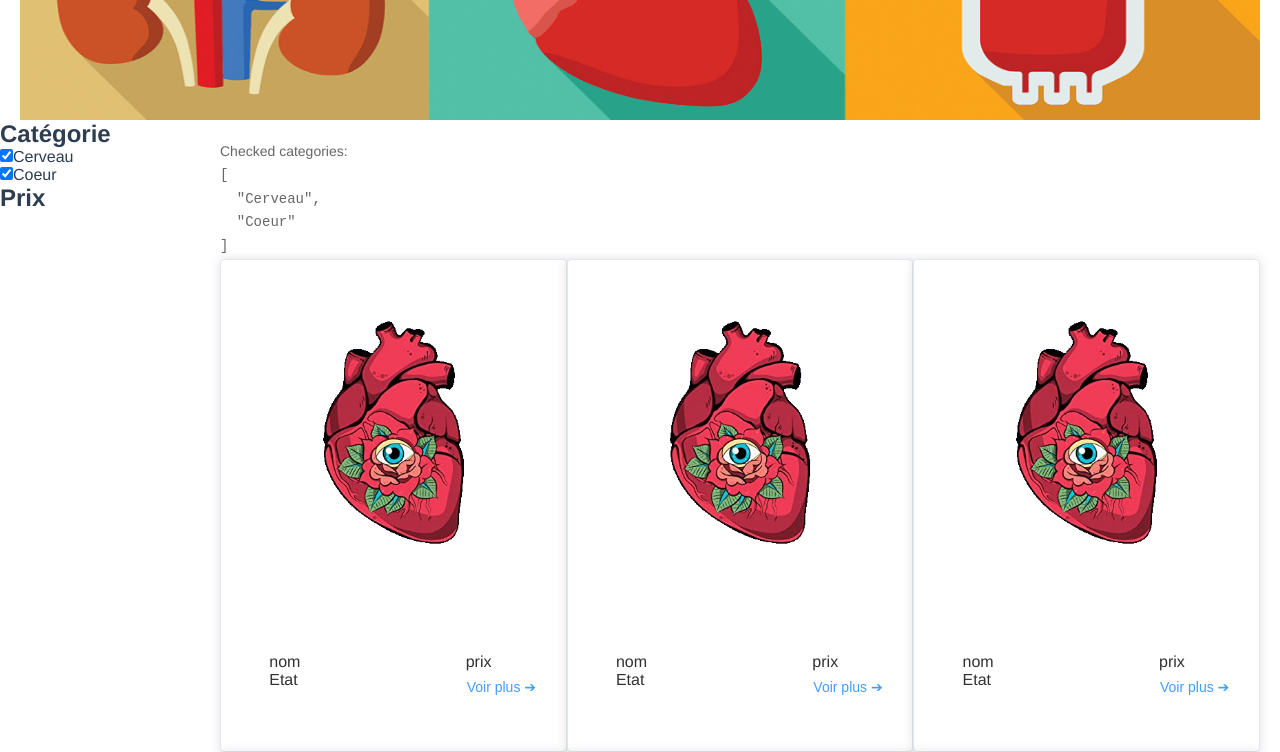
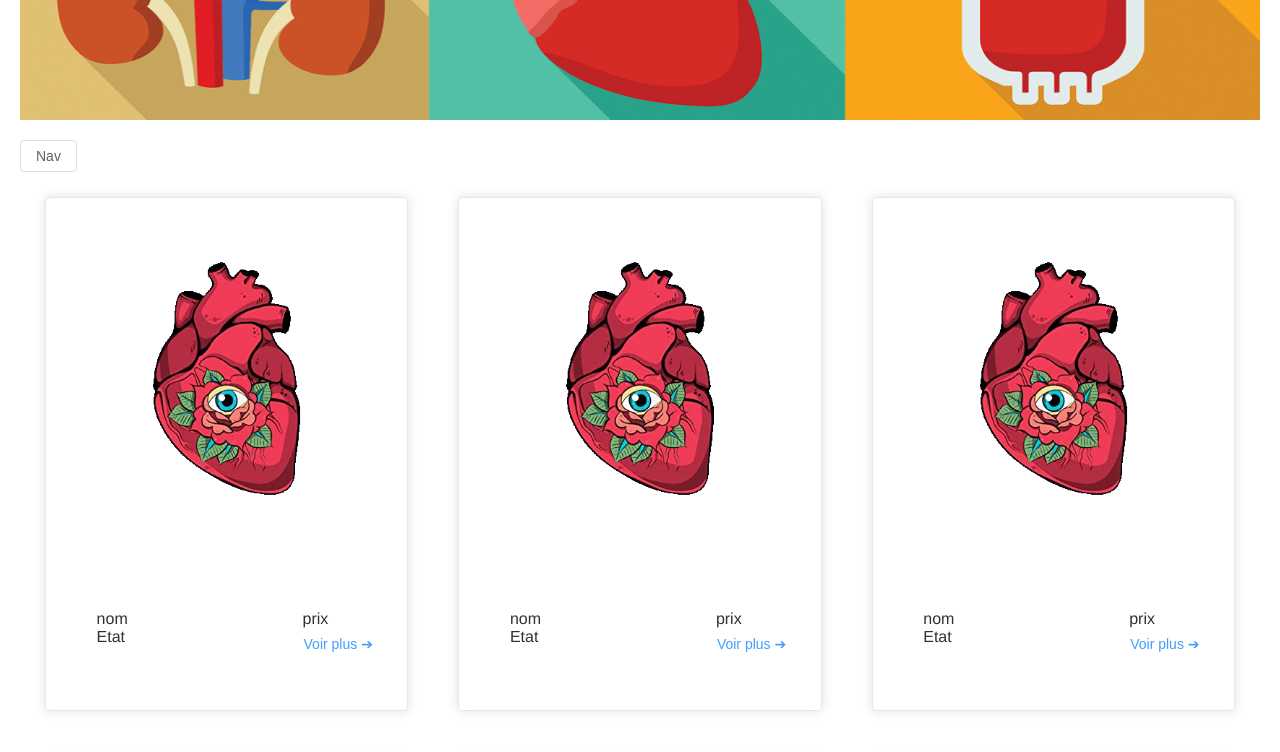
Before and after one commit to i5-650/Organ-ized, a Vue app in the folder front-organ-ized/: page / in a window 1280 px wide. Shown: the part 500-1252 px from the top of the page. Built offline with nearby package versions, Linux system fonts and the light colour scheme.

Commit message:
Filters, sideNav, ArticlesCard was added to the project

```diff
--- a/front-organ-ized/src/main.js
+++ b/front-organ-ized/src/main.js
@@ -1,5 +1,7 @@
 import { createApp } from 'vue'
 import App from './App.vue'
+import ElementPlus from 'element-plus'
+import 'element-plus/dist/index.css'
 import { router } from './routes'
 
-createApp(App).use(router).mount('#app')
+createApp(App).use(router).use(ElementPlus).mount('#app')
--- a/front-organ-ized/src/pages/Home.vue
+++ b/front-organ-ized/src/pages/Home.vue
@@ -7,29 +7,49 @@
                     <h1 id="titre"> Collectionneur d'organes humain</h1>
                 </div>
             </el-header>
+
             <el-container>
-                <el-aside width="200px">
+                <el-aside v-if="openAside" width="20%">
                     <div id="Categorie">
+                        <br/>
                         <h2>Catégorie</h2>
-                        <input type="checkbox" id="cerveau" value="Cerveau" v-model="checkedCategories" />
-                        <label for="cerveau">Cerveau</label>
+
                         <br/>
-                        <input type="checkbox" id="coeur" value="Coeur" v-model="checkedCategories" />
-                        <label for="coeur">Coeur</label>
+                        <div>
+                            <el-checkbox-group v-model="checkboxSelectionCategories" size="large" text-color="#TODO" fill="#TODO">
+                                <el-checkbox class="checkboxCategory" label="Vesicule biliaire" border />
+                                <el-checkbox class="checkboxCategory" label="Cerveau" round border/>
+                                <el-checkbox class="checkboxCategory" label="Poumon" round border/>
+                                <el-checkbox class="checkboxCategory" label="Foie" round border/>
+                                <el-checkbox class="checkboxCategory" label="Gros Intestin" round border/>
+                                <el-checkbox class="checkboxCategory" label="Apendicite" round border/>
+                                <el-checkbox class="checkboxCategory" label="Vessie" round border/>
+                                <el-checkbox class="checkboxCategory" label="Muscle" round border/>
+                                <el-checkbox class="checkboxCategory" label="Rein" round border/>
+                                <el-checkbox class="checkboxCategory" label="Ratte" round border/>
+                                <el-checkbox class="checkboxCategory" label="Coeur" round border/>
+                            </el-checkbox-group>
+                        </div>
+
                     </div>
-                    <div id="Prix">
-                        <h2>Prix</h2>
-                        </div>
+                    <br/>
+                    <h2>Prix (en milliers d'€) </h2>
+                    <br/>
+                    <div class="slider-demo-block">
+                        <el-slider v-model="prix" range show-stops :max="100" />
+                    </div>
+
                 </el-aside>
                 <el-main>
-                    <p>Checked categories: <pre>{{ checkedCategories }}</pre></p>
+                    <el-button @click="setOpenAside " >Nav</el-button>
+                    <!--<p>Checked categories: <pre>{{ checkedCategories }}</pre></p>-->
                     <el-row>
-                        <el-col v-for="(o, index) in 25"
+                        <el-col @click="open" v-for="(o, index) in 25"
                             :key="o"
                             :span="8"
                             :offset="index > 0 ? 25 : 0"
                         >
-                            <el-card :body-style="{ padding: '0px' }">
+                            <el-card :body-style="{ padding: '0px' }" style="margin:25px">
                                 <img src="src/assets/hearth.png" class="image"/>
                                 <div style="padding: 14%">
                                     <el-row>
@@ -52,18 +72,51 @@
     </div>
 </template>
 
-<script>
-export default {
-  data() {
-    return {
-      checkedCategories: ['Cerveau', 'Coeur'],
-    }
-  }
+<script lang="ts" setup>
+import { ElMessage, ElMessageBox } from 'element-plus'
+import { ref } from 'vue'
+
+const openAside= ref(false)
+
+const open = () => {
+  ElMessageBox.alert('This is a message', 'Title', {
+    confirmButtonText: 'Proposer un prix',
+  })
 }
+
+const setOpenAside = () => {
+    openAside.value = !openAside.value;
+}
+
+const checkboxSelectionCategories = ref(['Vesicule biliaire','Cerveau','Poumon','Foie','Gros Intestin','Apendicite','Vessie','Muscle','Rein','Ratte','Coeur'])
+const prix = ref([0, 100])
+
+
+
+
+
+
+
 
 </script>
 
 <style>
+
+    .checkboxCategory{
+        margin : 2%;
+    }
+
+
+    .slider-demo-block {
+    display: flex;
+    align-items: center;
+    }
+    .slider-demo-block .el-slider {
+    margin-top: 0;
+    margin-left: 12px;
+    }
+
+
     body{
         overflow-x: hidden;
     }
```
